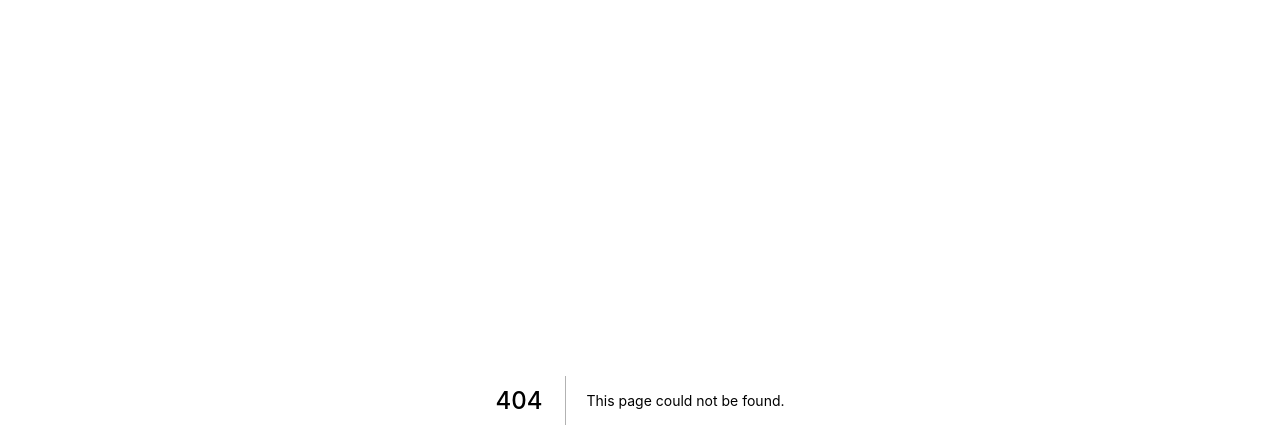
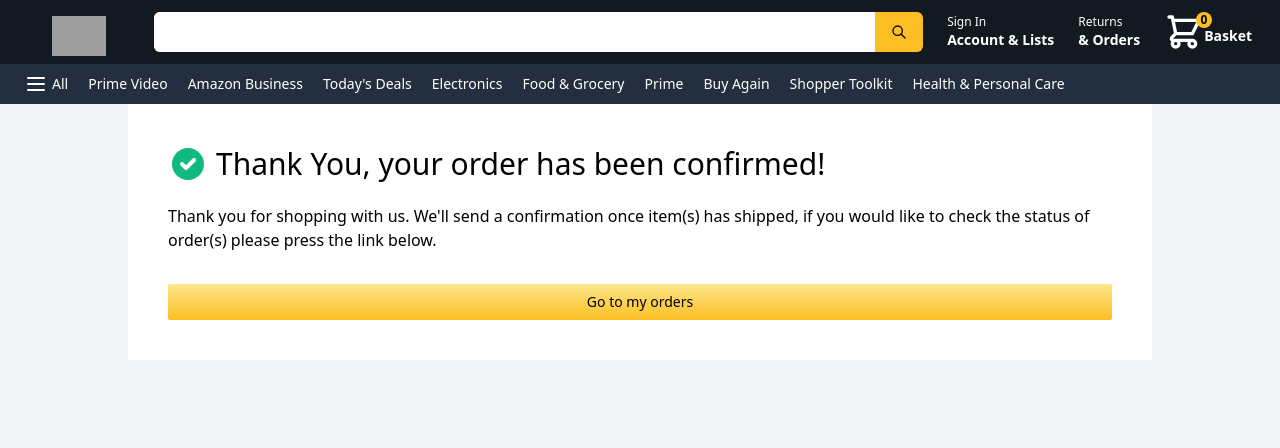
Before and after one commit to Tanish2409/amazon-clone, a Next.js app: page /success in a window 1280 px wide. Before the commit this address had no page. Shown: the top 448 px of the page. Built offline with nearby package versions, Linux system fonts and the light colour scheme; no server answers; grey boxes are pictures that could not be loaded.

Commit message:
Add view orders page

```diff
--- a/firebase.js
+++ b/firebase.js
@@ -8,3 +8,9 @@
 	messagingSenderId: '774104758531',
 	appId: '1:774104758531:web:8a8bf281178f6b565d5136',
 };
+
+const app = !firebase.apps.length
+	? firebase.initializeApp(firebaseConfig)
+	: firebase.app();
+
+export const db = app.firestore();
--- a/package.json
+++ b/package.json
@@ -15,6 +15,7 @@
     "firebase": "^8.7.1",
     "firebase-admin": "^9.10.0",
     "micro": "^9.3.4",
+    "moment": "^2.29.1",
     "next": "latest",
     "next-auth": "^3.27.3",
     "react": "17.0.1",
--- a/src/components/Header.js
+++ b/src/components/Header.js
@@ -46,7 +46,7 @@
 						<p className='font-extrabold md:text-sm'>Account & Lists</p>
 					</div>
 
-					<div className='link'>
+					<div className='link' onClick={() => router.push('/orders')}>
 						<p>Returns</p>
 						<p className='font-extrabold md:text-sm'>& Orders</p>
 					</div>
--- /dev/null
+++ b/src/components/Order.js
@@ -0,0 +1,43 @@
+import moment from 'moment';
+import Currency from 'react-currency-formatter';
+
+const Order = ({
+	order: { id, amount, amountShipping, items, timestamp, images },
+}) => {
+	return (
+		<div className='relative border rounded-md'>
+			<div className='flex items-center space-x-10 p-5 bg-gray-100 text-sm text-gray-600'>
+				<div className=''>
+					<p className='font-bold text-xs'>ORDER PLACED</p>
+					<p className=''>{moment.unix(timestamp).format('DD MM YYYY')}</p>
+				</div>
+
+				<div className=''>
+					<p className='text-xs font-bold'>TOTAL</p>
+					<p className=''>
+						<Currency quantity={amount} currency='GBP' /> - Next Day Delivery{' '}
+						<Currency quantity={amountShipping} currency='GBP' />
+					</p>
+				</div>
+
+				<p className='text-sm whitespace-nowrap sm:text-xl self-end flex-1 text-right text-blue-500'>
+					{items.length} items
+				</p>
+
+				<p className='absolute top-2 right-2 w-40 lg:w-72 truncate text-xs whitespace-nowrap'>
+					ORDER # {id}
+				</p>
+			</div>
+
+			<div className='p-5 sm:p-10'>
+				<div className='flex space-x-6 overflow-x-auto'>
+					{images.map((image) => (
+						<img src={image} alt='' className='h-20 object-containj sm:h-32' />
+					))}
+				</div>
+			</div>
+		</div>
+	);
+};
+
+export default Order;
--- a/src/pages/index.js
+++ b/src/pages/index.js
@@ -2,6 +2,7 @@
 import Header from '../components/Header';
 import Banner from '../components/Banner';
 import ProductFeed from '../components/ProductFeed';
+import { getSession } from 'next-auth/client';
 
 export default function Home({ products }) {
 	return (
@@ -25,6 +26,7 @@
 }
 
 export async function getServerSideProps(context) {
+	const session = await getSession(context);
 	const products = await fetch('https://fakestoreapi.com/products').then(
 		(res) => res.json()
 	);
@@ -32,6 +34,7 @@
 	return {
 		props: {
 			products: products,
+			session,
 		},
 	};
 }
--- /dev/null
+++ b/src/pages/orders.js
@@ -0,0 +1,79 @@
+import { getSession, useSession } from 'next-auth/client';
+import Header from '../components/Header';
+import { db } from '../../firebase';
+import moment from 'moment';
+import Order from '../components/Order';
+
+const Orders = ({ orders }) => {
+	const [session] = useSession();
+
+	return (
+		<div>
+			<Header />
+
+			<main className='max-w-screen-lg mx-auto p-10'>
+				<h1 className='text-3xl border-b mb-2 pb-1 border-yellow-400'>
+					Your Orders
+				</h1>
+
+				{session ? (
+					<h2>{orders.length} Orders</h2>
+				) : (
+					<h2>Please Sign In to see your orders</h2>
+				)}
+
+				<div className='mt-5 space-y-4'>
+					{orders?.map((order) => (
+						<Order key={order.id} order={order} />
+					))}
+				</div>
+			</main>
+		</div>
+	);
+};
+
+export async function getServerSideProps(context) {
+	const stripe = require('stripe')(process.env.STRIPE_SECRET_KEY);
+
+	// Get the user logged in credentials
+	const session = await getSession(context);
+
+	if (!session) {
+		return {
+			props: {},
+		};
+	}
+
+	// firebase db
+	const stripeOrders = await db
+		.collection('users')
+		.doc(session.user.email)
+		.collection('orders')
+		.orderBy('timestamp', 'desc')
+		.get();
+
+	// Stripe Orders
+	const orders = await Promise.all(
+		stripeOrders.docs.map(async (order) => ({
+			id: order.id,
+			amount: order.data().amount,
+			amountShipping: order.data().amount_shipping,
+			images: order.data().images,
+			timestamp: moment(order.data().timestamp.toDate()).unix(),
+			items: (
+				await stripe.checkout.sessions.listLineItems(order.id, {
+					limit: 100,
+				})
+			).data,
+		}))
+	);
+
+	return {
+		props: {
+			orders,
+			session,
+		},
+	};
+}
+
+export default Orders;
--- /dev/null
+++ b/src/pages/success.js
@@ -0,0 +1,36 @@
+import { CheckCircleIcon } from '@heroicons/react/solid';
+import Header from '../components/Header';
+import { useRouter } from 'next/router';
+
+const Success = () => {
+	const router = useRouter();
+	return (
+		<div className='bg-gray-100 h-screen'>
+			<Header />
+
+			<main className='max-w-screen-lg mx-auto'>
+				<div className='flex flex-col p-10 bg-white'>
+					<div className='flex items-center space-x-2 mb-5'>
+						<CheckCircleIcon className='text-green-500 h-10' />
+						<h1 className='text-3xl'>
+							Thank You, your order has been confirmed!
+						</h1>
+					</div>
+					<p className=''>
+						Thank you for shopping with us. We'll send a confirmation once
+						item(s) has shipped, if you would like to check the status of
+						order(s) please press the link below.
+					</p>
+					<button
+						className='button mt-8'
+						onClick={() => router.push('/orders')}
+					>
+						Go to my orders
+					</button>
+				</div>
+			</main>
+		</div>
+	);
+};
+
+export default Success;
```
Also changed, not shown: 1 other file (tests, documents, lock files or other folders).
